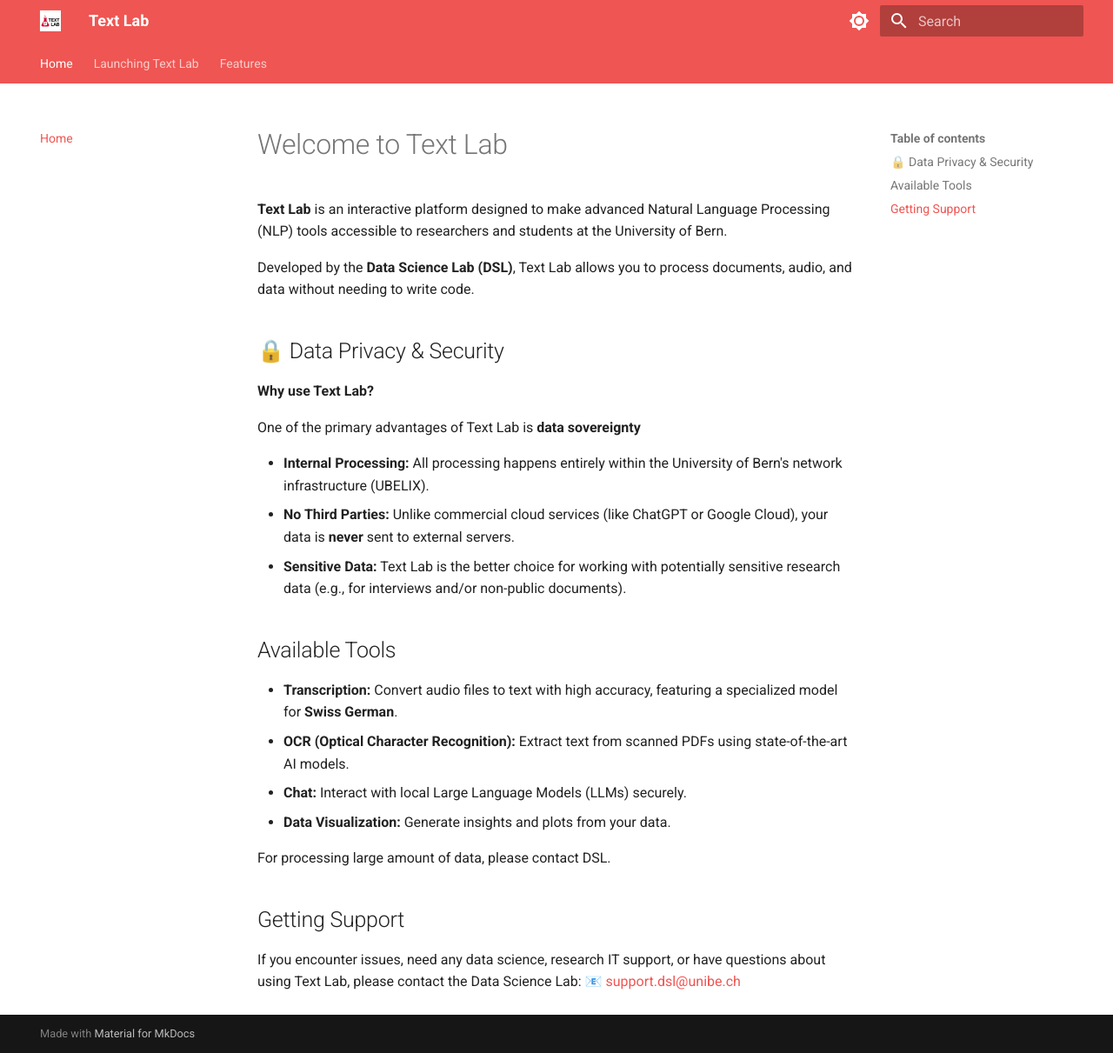
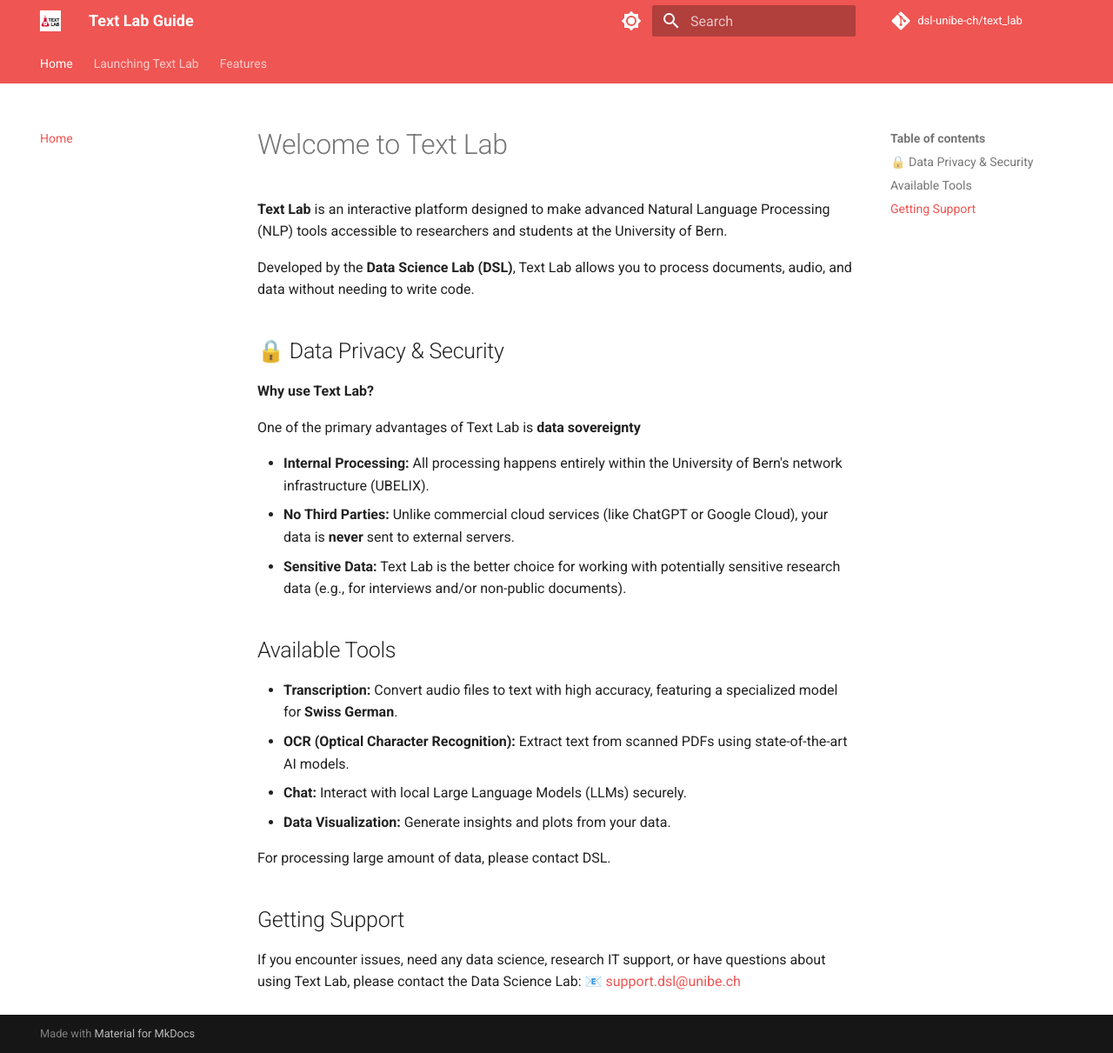
Before and after one commit to dsl-unibe-ch/text_lab, an MkDocs documentation site: the page built from docs/index.md, in a window 1280 px wide and 1211 px high. Shown: the whole window at 87% size. Built offline with MkDocs 1.6.1 and Material for MkDocs 9.7.7, drawn with Linux system fonts in a browser that asks for light colours; comment, search, counter and statistics services are not loaded.

Commit message:
update mkdocs

```diff
--- a/mkdocs.yml
+++ b/mkdocs.yml
@@ -1,8 +1,10 @@
-site_name: Text Lab
+site_name: Text Lab Guide
 site_url: https://dsl-unibe-ch.github.io/text_lab/
 site_description: Documentation for the Text Lab NLP Service at University of Bern
 
-# This mimics the HPC Theme
+repo_name: dsl-unibe-ch/text_lab
+repo_url: https://github.com/dsl-unibe-ch/text_lab
+
 theme:
   name: material
   palette:
@@ -21,13 +23,13 @@ theme:
         icon: material/brightness-4
         name: Switch to light mode
   features:
-    - navigation.tabs        # Top level tabs like HPC
-    - navigation.sections    # Grouped sections in sidebar
-    - navigation.expand      # Open folders by default
-    - navigation.top         # Back to top button
-    - search.suggest         # Intelligent search
-    - search.highlight       # Highlight search results
-    - content.code.copy      # Copy button for code blocks
+    - navigation.tabs
+    - navigation.sections
+    - navigation.expand
+    - navigation.top
+    - search.suggest
+    - search.highlight
+    - content.code.copy
   logo: assets/text_lab_logo.png
   favicon: assets/icon.png
 
```
